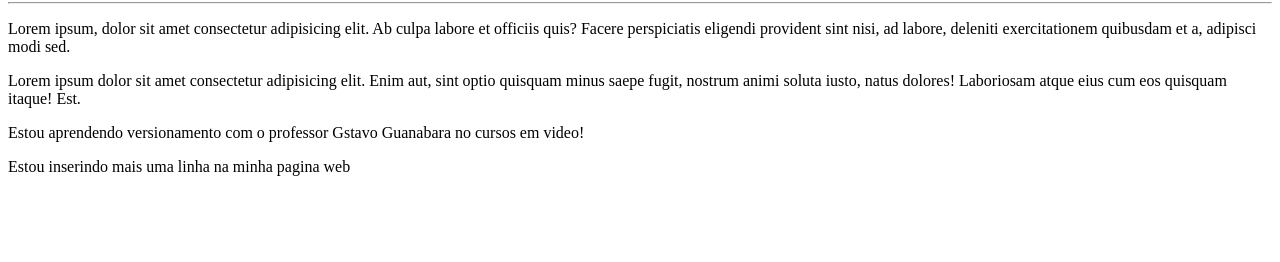
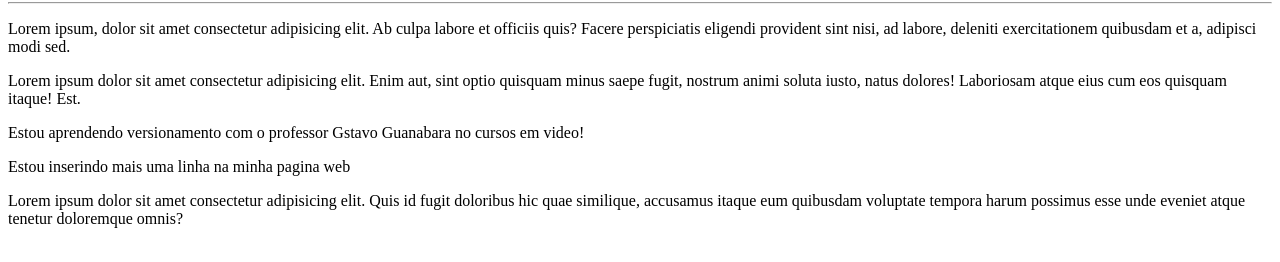
Before and after one commit to Soter-Luna/Ola-Mundo, a plain HTML site: page site exemplo/index.html in a window 1280 px wide. Shown: the part 78-340 px from the top of the page. Drawn offline with Linux system fonts and the light colour scheme.

Commit message:
mais um lorem

```diff
--- a/site exemplo/index.html
+++ b/site exemplo/index.html
@@ -13,5 +13,6 @@
 <p>Lorem ipsum dolor sit amet consectetur adipisicing elit. Enim aut, sint optio quisquam minus saepe fugit, nostrum animi soluta iusto, natus dolores! Laboriosam atque eius cum eos quisquam itaque! Est.</p>
 <p>Estou aprendendo versionamento com o professor Gstavo Guanabara no cursos em video!</p>
 <p>Estou inserindo mais uma linha na minha pagina web</p>
+<p>Lorem ipsum dolor sit amet consectetur adipisicing elit. Quis id fugit doloribus hic quae similique, accusamus itaque eum quibusdam voluptate tempora harum possimus esse unde eveniet atque tenetur doloremque omnis?</p>
 </body>
 </html>
```
